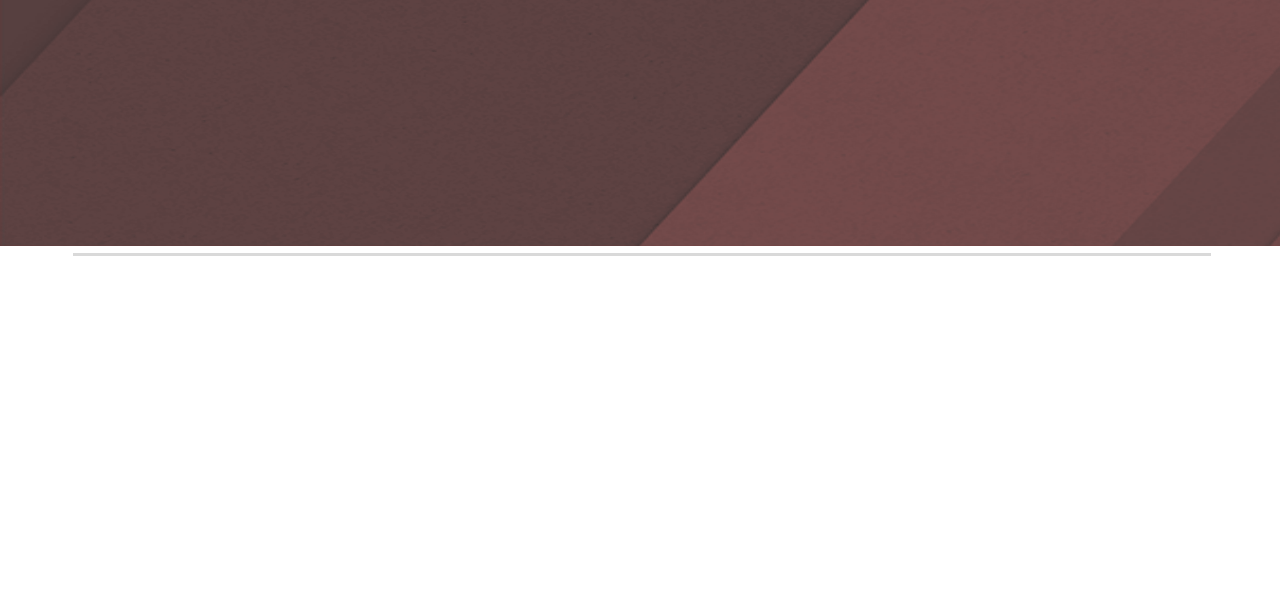
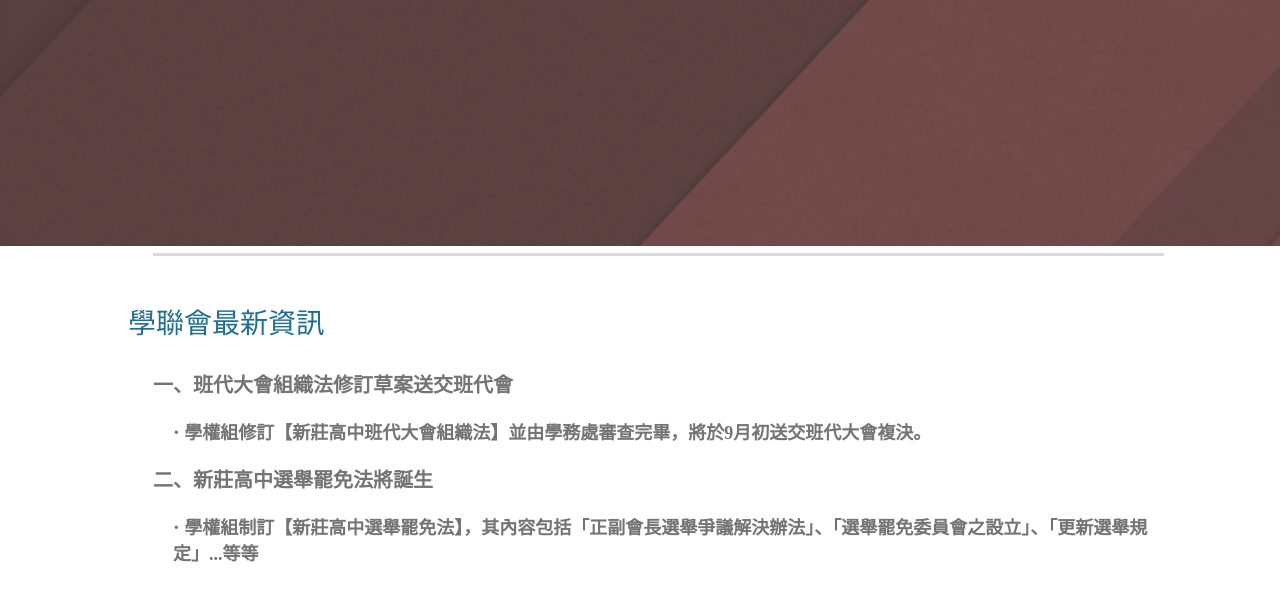
Before and after one commit to yochen014/hchs.github.io, a plain HTML site: page index.html in a window 1280 px wide. Shown: the part 468-1068 px from the top of the page. Before the commit the page ends 800 px from the top, so only its background shows below. Drawn offline with Linux system fonts and the light colour scheme.

Commit message:
v5
Upload some news about the student association.

```diff
--- a/hchs_law/image.css
+++ b/hchs_law/image.css
@@ -145,10 +145,10 @@ li a{ /*更改清單選項中文字顏色*/
 }
 
 .sep-line {  /*網頁分隔線*/
-    width: 90%;
+    width: 80%;
     height: 2.5px;
     background-color: rgba(0,0,0,0.150000006);
-    margin-left: 65px;
+    margin-left: 145px;
 }
 
 hr {
@@ -161,3 +161,35 @@ hr {
     margin-top: 20px;
     width: 90%;
 }
+
+.the-news-box1 {
+    width: 95%;
+    height: 500px;
+}
+.the-news-box2 {
+    margin-left: 10%;
+}
+.the-news-title { /*學聯會最新資訊*/
+    font-size: 28px;
+    font-weight: 500;
+    color: rgba(34,110,147,1);
+}
+.the-news-content {
+    width: 85%;
+    height: 400px;
+    margin-left: 145px;
+}
+.news-content-line1 {
+    color: rgba(117, 116, 116, 2);
+    font-size: 20px;
+    font-weight: 600;
+}
+.news-content-line1-d {
+    color: rgba(117, 116, 116, 2));
+    font-size: 18px;
+    font-weight: 500px;
+    margin-left: 20px;
+}
+.dot{
+    font-size: 20px;
+}
--- a/index.html
+++ b/index.html
@@ -39,8 +39,29 @@
         <div class="first-page-bottom"> <!--向右對齊的大標題 #未固定-->
             <p class="hchs-student-asso">新莊高中學聯會</p>
         </div>
-        <div class="sep-line-box">
+        <div class="sep-line-box"> <!--分割線-->
             <div class="sep-line"></div>
+        </div>
+        <div class="the-news-box1">
+
+            <div class="the-news-box2">
+                <p class="the-news-title">學聯會最新資訊</p>
+            </div>
+            <div class="the-news-content">
+                <div class="news-content-line1">
+                    <p>一、班代大會組織法修訂草案送交班代會</p>
+                    <p class="news-content-line1-d"><span class="dot">&#183</span>
+                        學權組修訂【新莊高中班代大會組織法】並由學務處審查完畢，將於9月初送交班代大會複決。
+                    </p>
+                </div>
+                <div class="news-content-line1">
+                    <p>二、新莊高中選舉罷免法將誕生</p>
+                    <p class="news-content-line1-d"><span class="dot">&#183</span>
+                        學權組制訂【新莊高中選舉罷免法】，其內容包括「正副會長選舉爭議解決辦法」、「選舉罷免委員會之設立」、「更新選舉規定」...等等
+                    </p>
+                </div>
+            </div>
+
         </div>
 
 
```
